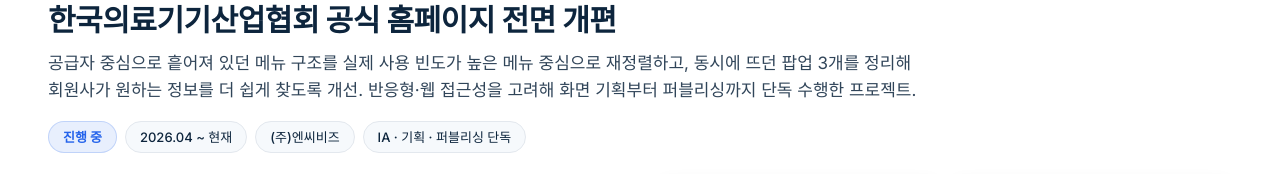
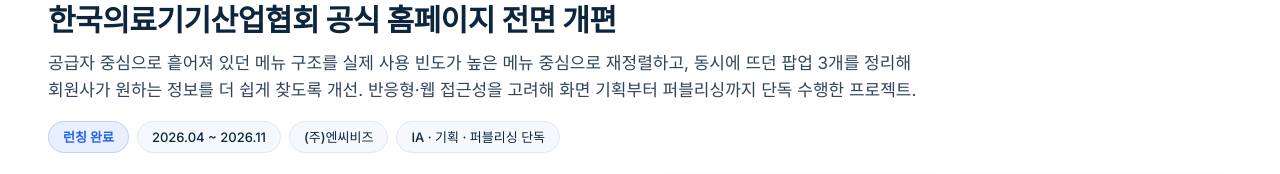
Before and after one commit to kmh89927a/kmh89927a.github.io, a plain HTML site: page index.html in a window 1280 px wide. Shown: the part 3505-3679 px from the top of the page. Drawn offline with Linux system fonts and the light colour scheme; a web font is replaced by a local one.

Commit message:
kmdia: 프로젝트 상태를 런칭 완료로 변경, 기간 2026.04 ~ 2026.11 표기
Co-Authored-By: Claude Fable 5.1 <noreply@anthropic.com>

```diff
--- a/index.html
+++ b/index.html
@@ -396,8 +396,8 @@
       <h3>한국의료기기산업협회 공식 홈페이지 전면 개편</h3>
       <p class="one-liner">공급자 중심으로 흩어져 있던 메뉴 구조를 실제 사용 빈도가 높은 메뉴 중심으로 재정렬하고, 동시에 뜨던 팝업 3개를 정리해 회원사가 원하는 정보를 더 쉽게 찾도록 개선. 반응형·웹 접근성을 고려해 화면 기획부터 퍼블리싱까지 단독 수행한 프로젝트.</p>
       <div class="project-meta">
-        <span class="pill pill-primary">진행 중</span>
-        <span class="pill">2026.04 ~ 현재</span>
+        <span class="pill pill-primary">런칭 완료</span>
+        <span class="pill">2026.04 ~ 2026.11</span>
         <span class="pill">(주)엔씨비즈</span>
         <span class="pill">IA · 기획 · 퍼블리싱 단독</span>
       </div>
```
Also changed, not shown: kmdia.html (+2 -2 lines).
